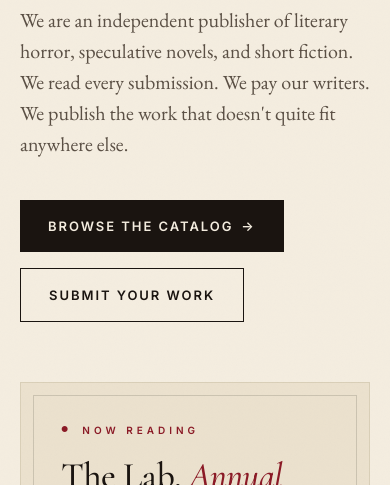
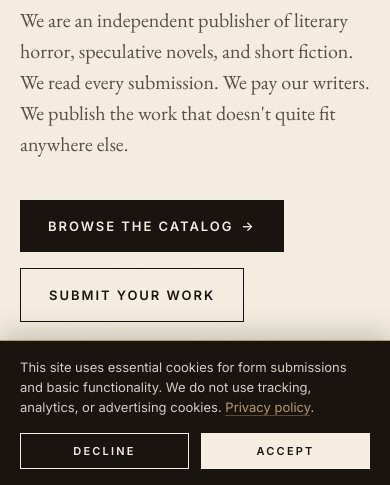
Before and after one commit to TheYardLab/yardlab-site, an Eleventy site: page src/index.njk in a window 390 px wide. Shown: the part 359-844 px from the top of the page. Built offline with nearby package versions, Linux system fonts and the light colour scheme; Eleventy itself is replaced by a stand-in of ours; files that its build step writes are made by us from their sources.

Commit message:
Add cookie consent banner site-wide

```diff
--- a/src/_includes/base.njk
+++ b/src/_includes/base.njk
@@ -117,5 +117,86 @@
   }, 4000);
 </script>
 
+
+<!-- Cookie consent banner -->
+<div id="cookie-banner" class="cookie-banner" hidden>
+  <div class="cookie-banner-inner">
+    <p class="cookie-text">
+      This site uses essential cookies for form submissions and basic functionality. We do not use tracking, analytics, or advertising cookies. <a href="/privacy/">Privacy policy</a>.
+    </p>
+    <div class="cookie-actions">
+      <button type="button" class="cookie-btn cookie-decline" id="cookie-decline">Decline</button>
+      <button type="button" class="cookie-btn cookie-accept" id="cookie-accept">Accept</button>
+    </div>
+  </div>
+</div>
+
+<style>
+.cookie-banner {
+  position: fixed; bottom: 0; left: 0; right: 0;
+  background: var(--ink); color: var(--paper);
+  border-top: 1px solid var(--gold);
+  padding: 20px 40px; z-index: 1000;
+  font-family: var(--font-ui);
+  box-shadow: 0 -8px 24px rgba(0,0,0,0.18);
+  transform: translateY(100%);
+  transition: transform 0.45s ease;
+}
+.cookie-banner.visible { transform: translateY(0); }
+.cookie-banner-inner {
+  max-width: 1400px; margin: 0 auto;
+  display: flex; align-items: center; justify-content: space-between;
+  gap: 32px; flex-wrap: wrap;
+}
+.cookie-text {
+  font-size: 13px; line-height: 1.55;
+  color: rgba(244,237,224,0.85); margin: 0;
+  max-width: 760px;
+}
+.cookie-text a {
+  color: var(--gold);
+  border-bottom: 1px solid rgba(184,153,104,0.4);
+  text-decoration: none;
+}
+.cookie-text a:hover { border-bottom-color: var(--gold); }
+.cookie-actions { display: flex; gap: 12px; }
+.cookie-btn {
+  font-family: var(--font-ui); font-size: 11px; font-weight: 600;
+  letter-spacing: 0.2em; text-transform: uppercase;
+  padding: 10px 20px; cursor: pointer;
+  border: 1px solid var(--paper); background: transparent; color: var(--paper);
+  transition: all 0.2s;
+}
+.cookie-accept { background: var(--paper); color: var(--ink); }
+.cookie-accept:hover { background: var(--gold); border-color: var(--gold); color: var(--ink); }
+.cookie-decline:hover { border-color: var(--gold); color: var(--gold); }
+@media (max-width: 640px) {
+  .cookie-banner { padding: 16px 20px; }
+  .cookie-banner-inner { gap: 16px; }
+  .cookie-actions { width: 100%; }
+  .cookie-btn { flex: 1; }
+}
+</style>
+
+<script>
+(function() {
+  var KEY = 'yardlab-cookie-consent';
+  var banner = document.getElementById('cookie-banner');
+  if (!banner) return;
+  var stored = null;
+  try { stored = localStorage.getItem(KEY); } catch(e) {}
+  if (stored === 'accepted' || stored === 'declined') return;
+  banner.hidden = false;
+  requestAnimationFrame(function() { banner.classList.add('visible'); });
+  function dismiss(choice) {
+    try { localStorage.setItem(KEY, choice); } catch(e) {}
+    banner.classList.remove('visible');
+    setTimeout(function() { banner.hidden = true; }, 450);
+  }
+  document.getElementById('cookie-accept').addEventListener('click', function() { dismiss('accepted'); });
+  document.getElementById('cookie-decline').addEventListener('click', function() { dismiss('declined'); });
+})();
+</script>
+
 </body>
 </html>
```
